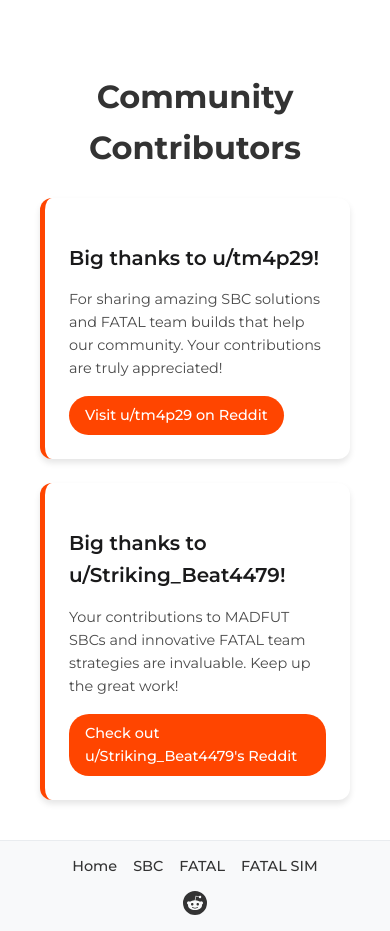
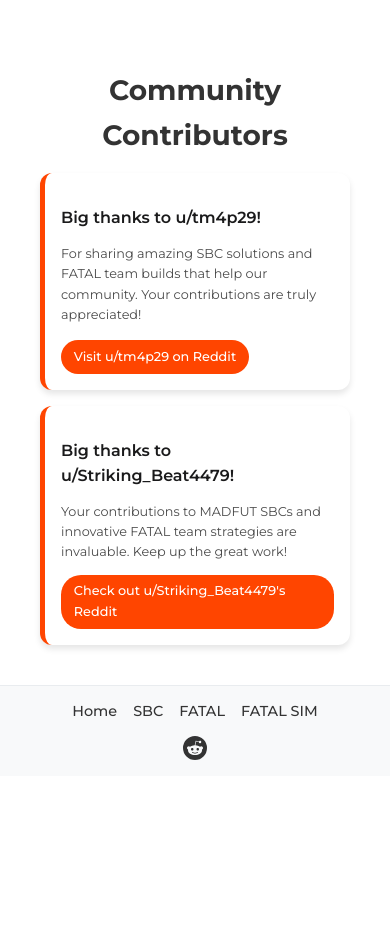
Before and after one commit to cruzito001/madfut, an Astro site: page / in a window 390 px wide. Shown: the part 677-1608 px from the top of the page. After the commit the page ends 1453 px from the top, so only its background shows below. Built offline with nearby package versions, Linux system fonts and the light colour scheme; Astro itself is replaced by a stand-in of ours; a web font is replaced by a local one.

Commit message:
Modification in the responsive of bentogrid

```diff
--- a/src/components/BentoGrid/BentoGrid.module.css
+++ b/src/components/BentoGrid/BentoGrid.module.css
@@ -80,3 +80,44 @@
     grid-template-columns: repeat(auto-fit, minmax(300px, 1fr));
   }
 }
+
+@media (max-width: 768px) {
+  .bentoGrid {
+    padding: 1rem;
+  }
+
+  .sectionTitle {
+    font-size: 1.75rem;
+    margin-bottom: 1rem;
+  }
+
+  .gridContainer {
+    grid-template-columns: repeat(2, 1fr);
+    gap: 1rem;
+  }
+
+  .bentoItem {
+    padding: 1rem;
+  }
+
+  .bentoItem h3 {
+    font-size: 1rem;
+    margin-bottom: 0.5rem;
+  }
+
+  .bentoItem p {
+    font-size: 0.8rem;
+    margin-bottom: 0.75rem;
+  }
+
+  .redditLink {
+    font-size: 0.8rem;
+    padding: 0.4rem 0.8rem;
+  }
+}
+
+@media (max-width: 480px) {
+  .gridContainer {
+    grid-template-columns: 1fr;
+  }
+}
```
